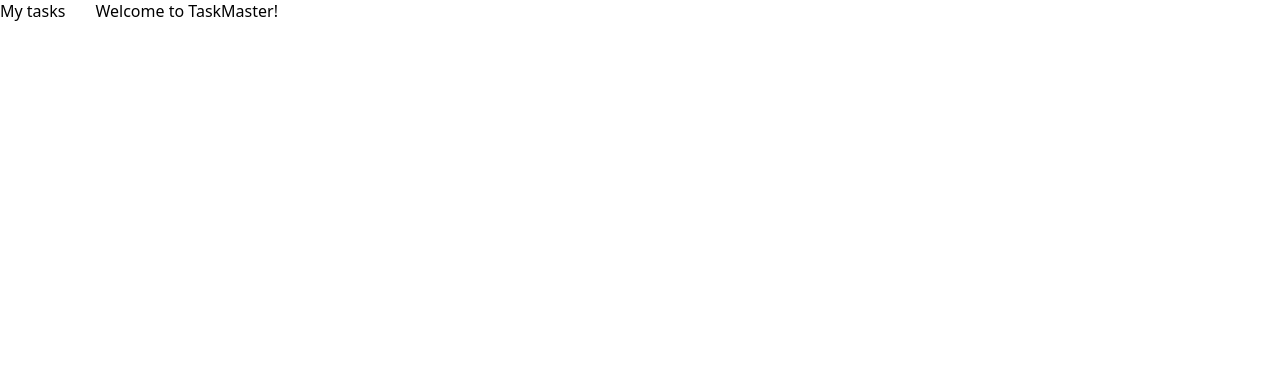
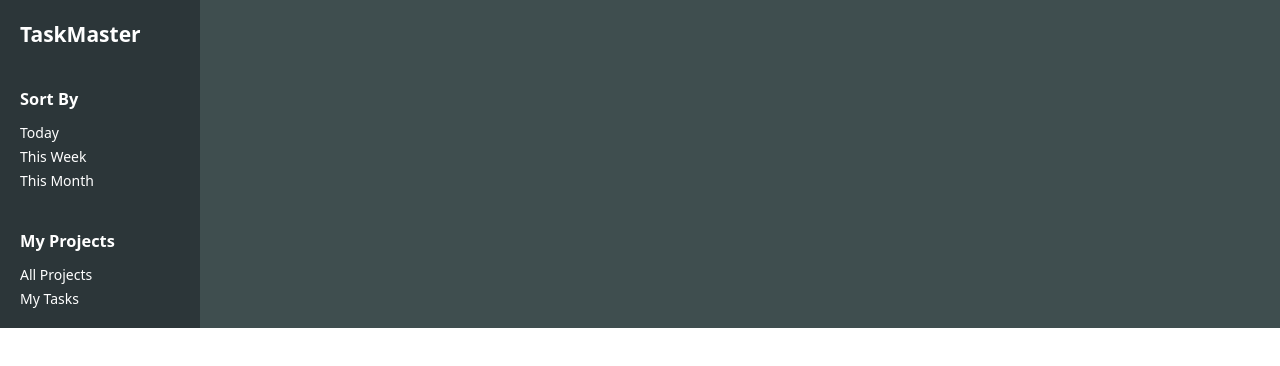
Before and after one commit to filip-writes-code/to-do-app, a website built with webpack: page src/template.html in a window 1280 px wide. Built offline with nearby package versions, Linux system fonts and the light colour scheme.

Commit message:
Add navbar html mockup

```diff
--- a/src/index.js
+++ b/src/index.js
@@ -1,5 +1,4 @@
 import "./styles.css";
-
 import { Task, List, Project } from "./items.js";
 import { renderDOM } from "./dom.js";
 
@@ -13,4 +12,4 @@ projectList.addItem(defaultProject);
 
 taskList.addItem(defaultTask);
 
-renderDOM();
+// renderDOM();
--- a/src/styles.css
+++ b/src/styles.css
@@ -1,3 +1,7 @@
+html {
+    font-size: 14px;
+}
+
 * {
     margin: 0;
     padding: 0;
@@ -5,6 +9,30 @@
 }
 
 .container {
+    display: grid;
+    grid-template-columns: 200px 1fr;
+}
+
+.nav-bar {
+    background-color: #2C3639;
+    color: white;
     display: flex;
-    gap: 30px;
+    flex-direction: column;
+    gap: 40px;
+    padding: 20px;
+    /* font-size: 0.9em; */
 }
+
+.menu-section {
+    display: flex;
+    flex-direction: column;
+    gap: 5px;
+}
+
+.menu-section h3 {
+    margin-bottom: 8px;
+}
+
+.content {
+    background-color: #3F4E4F;
+}
--- a/src/template.html
+++ b/src/template.html
@@ -7,7 +7,22 @@
 </head>
 <body>
     <div class="container">
-        <div class="nav-bar"></div>
+        <div class="nav-bar">
+            <div class="logo">
+                <h2>TaskMaster</h2>
+            </div>
+            <div class="menu-section">
+                <h3>Sort By</h3>
+                <p>Today</p>
+                <p>This Week</p>
+                <p>This Month</p>
+            </div>
+            <div class="projects menu-section">
+                <h3>My Projects</h3>
+                <p>All Projects</p>
+                <p>My Tasks</p>
+            </div>
+        </div>
         <div class="content"></div>
     </div>
 </body>
```
